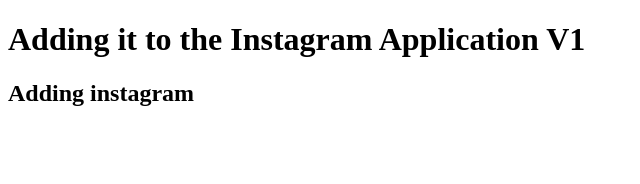
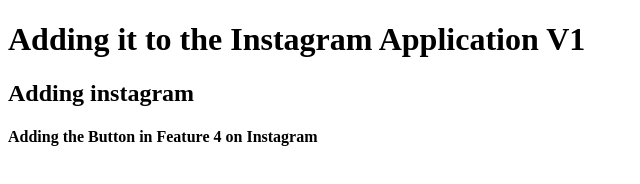
Before and after one commit to Amrikghosh20000/InstagramApplication, a plain HTML site: page index.html in a window 1280 px wide. Shown: the whole page, without its empty margins (0-640 px from the left). Drawn offline with Linux system fonts and the light colour scheme.

Commit message:
Add the buuton in feature 4

```diff
--- a/index.html
+++ b/index.html
@@ -8,5 +8,6 @@
 <body>
     <h1>Adding it to the Instagram Application V1</h1>
     <h2>Adding instagram</h2>
+    <h4>Adding the Button in Feature 4 on Instagram </h4>
 </body>
 </html>
```
